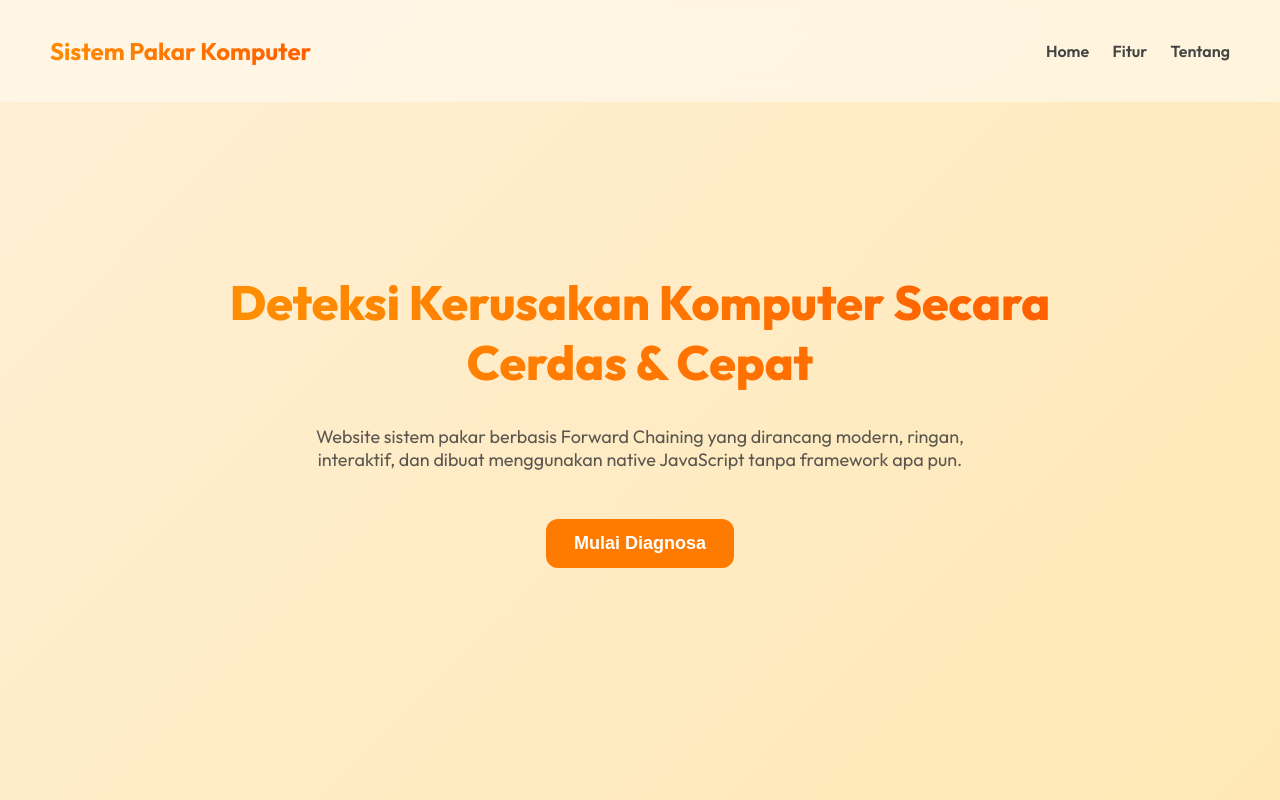
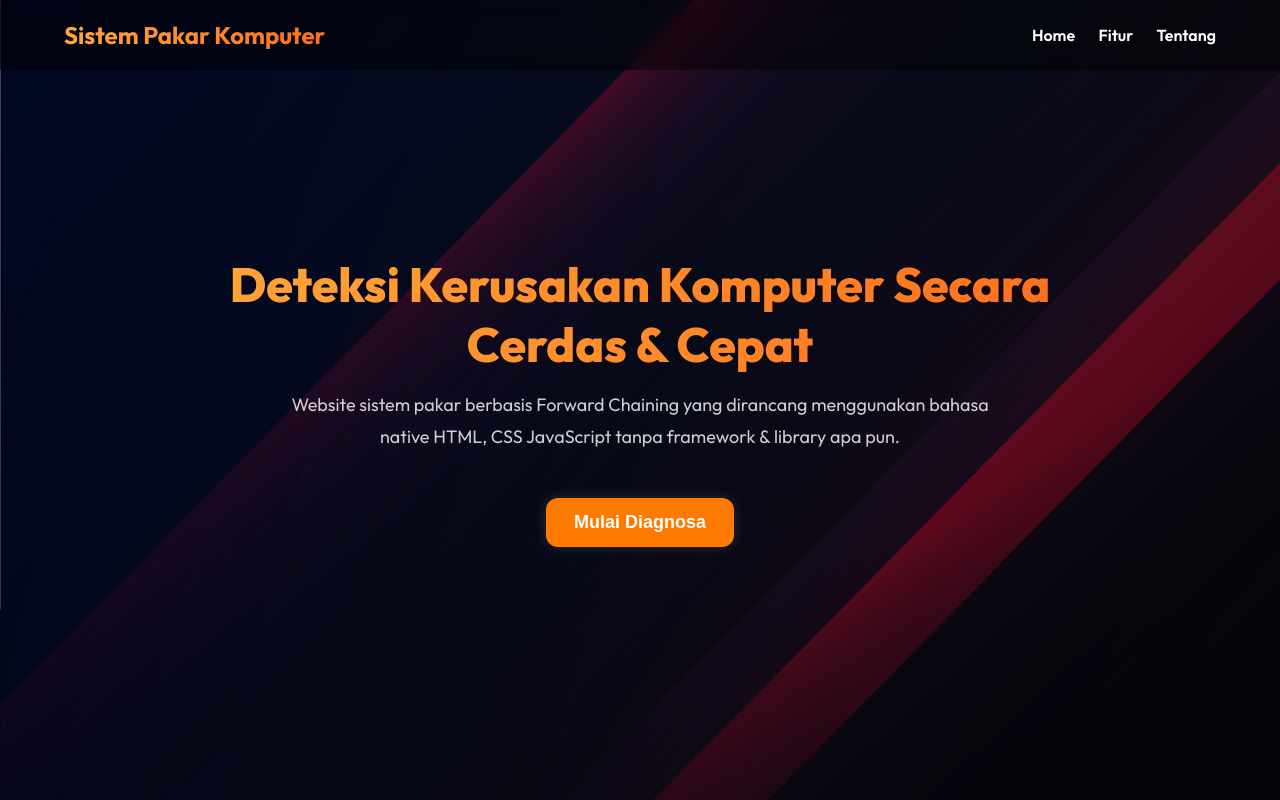
Before and after one commit to FadilMS18/sistem_pakar_pakarDotCom, a plain HTML site: page template.html in a window 1280 px wide. Shown: the top 800 px of the page. Drawn offline with Linux system fonts and the light colour scheme.

Commit message:
added new bg and finished nav & hero section
finished nav with new bg color that match the hero section
now hero section using bg instead of gradient color
now the rest of the page will follow the exact theme that is black & red

```diff
--- a/template.css
+++ b/template.css
@@ -7,10 +7,20 @@
     src: url(./Outfit/Outfit-VariableFont_wght.ttf);
 }
 
+*{
+    padding:0;
+    margin:0;
+}
+
+a{
+    color: black;
+    text-decoration: none;
+}
+
 body {
     margin: 0;
     font-family: outfit, "Poppins", sans-serif;
-    background: linear-gradient(135deg, #ffefd5, #ffe5a3);
+    background: linear-gradient(to right bottom, #ffefd5, #ffe5a3);
     color: #333;
 }
 
@@ -19,30 +29,29 @@ header {
     display: flex;
     justify-content: space-between;
     align-items: center;
-    padding: 20px 50px;
+    padding: 20px 5%;
     position: fixed;
+    left: 0;
     top: 0;
-    width: 100%;
-    box-sizing: border-box;
+    right: 0;
     backdrop-filter: blur(10px);
-    background: rgba(255, 255, 255, 0.45);
+    background: rgba(0, 0, 0, 0.45);
     z-index: 1000;
 }
 
 header h1 {
     font-size: 24px;
     font-weight: 700;
-    background: linear-gradient(90deg, #ff8c00, #ff5e00);
+    background: linear-gradient(90deg, #ffa638, #ff6f1c);
     -webkit-background-clip: text;
     color: transparent;
 }
 
 nav a {
     margin-left: 20px;
-    text-decoration: none;
-    color: #444;
+    color: rgb(255, 255, 255);
     font-weight: 600;
-    transition: 0.3s;
+    transition: 0.25s;
 }
 
 nav a:hover {
@@ -51,30 +60,44 @@ nav a:hover {
 
 /* HERO SECTION */
 .hero {
+    background: url(./assets/IMG/Hero-BG.jpg);
+    position: relative;
     height: 100vh;
     display: flex;
     align-items: center;
     justify-content: center;
     flex-direction: column;
+    gap:15px;
     text-align: center;
-    padding: 0 20px;
+    padding: 0 5%;
     animation: fadeIn 1s ease;
+}
+
+#black-overlay{
+    position: absolute;
+    width: 100%;
+    top:0;
+    bottom:0;
+    background: linear-gradient(135deg, rgba(0, 0, 0, 0), rgba(0, 0, 0, .9));
+    z-index: 0;
 }
 
 .hero h2 {
     font-size: 48px;
     max-width: 900px;
     font-weight: 800;
-    background: linear-gradient(90deg, #ff9100, #ff5e00);
+    background: linear-gradient(90deg, #ffa638, #ff6f1c);
     -webkit-background-clip: text;
     color: transparent;
-    margin-bottom: 15px;
+    z-index: 2;
 }
 
 .hero p {
     font-size: 18px;
-    max-width: 650px;
+    max-width: 750px;
+    line-height: 2rem;
     opacity: 0.8;
+    color: white;
 }
 
 .hero button {
@@ -87,12 +110,22 @@ nav a:hover {
     background: #ff7b00;
     color: white;
     font-weight: 600;
-    transition: 0.3s;
+    transition: 0.25s;
+    box-shadow: 0 0 12px rgba(255, 255, 255, .15);
+    z-index: 1;
 }
 
 .hero button:hover {
     transform: translateY(-4px);
     background: #ff5e00;
+    box-shadow: 0 0 12px rgba(255, 255, 255, .3);
+}
+
+#about p{
+    text-align:center;
+    max-width:750px;
+    margin:auto;
+    font-size:17px;
 }
 
 /* SCROLL ANIMATION */
--- a/template.html
+++ b/template.html
@@ -18,15 +18,16 @@
 
   <!-- HERO -->
   <section class="hero" id="home">
+    <div id="black-overlay"></div>
     <h2>Deteksi Kerusakan Komputer Secara Cerdas & Cepat</h2>
-    <p>Website sistem pakar berbasis Forward Chaining yang dirancang modern, ringan, interaktif, dan dibuat menggunakan native JavaScript tanpa framework apa pun.</p>
+    <p>Website sistem pakar berbasis Forward Chaining yang dirancang menggunakan bahasa native HTML, CSS JavaScript tanpa framework & library apa pun.</p>
     <button>Mulai Diagnosa</button>
   </section>
 
   <!-- TENTANG -->
   <section class="section" id="about">
     <h3 data-animate>Tentang Sistem</h3>
-    <p data-animate style="text-align:center; max-width:750px; margin:auto; font-size:17px;">
+    <p data-animate>
       Sistem pakar ini dibuat untuk membantu pengguna mendiagnosa kerusakan komputer secara mandiri.
       Dengan memasukkan beberapa gejala, sistem akan memberikan analisis awal menggunakan metode Forward Chaining.
       Cocok digunakan untuk mahasiswa, teknisi pemula, maupun pengguna umum.
```
Also changed, not shown: assets/IMG/Hero-BG.jpg (added), 1 other file.
